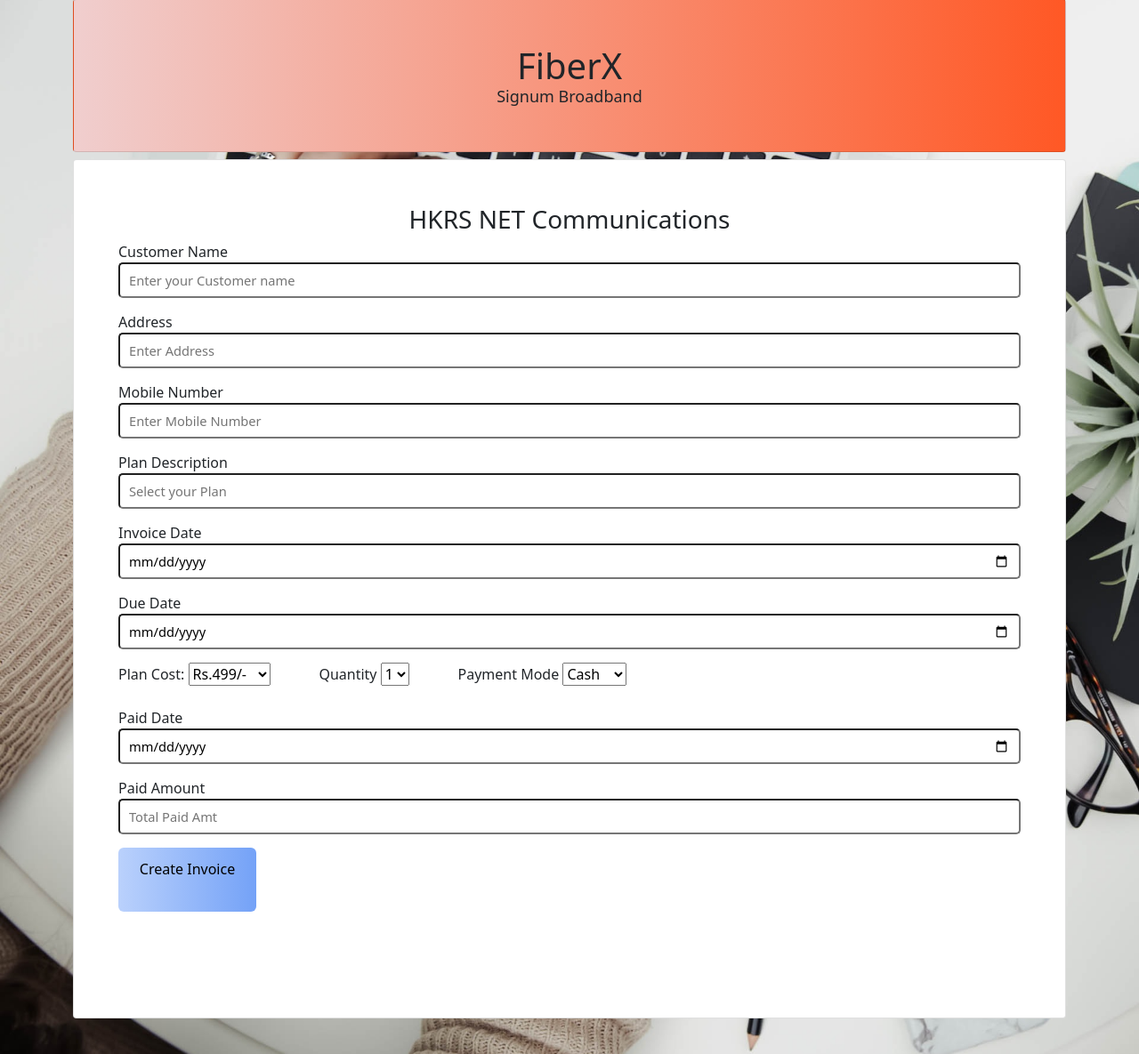
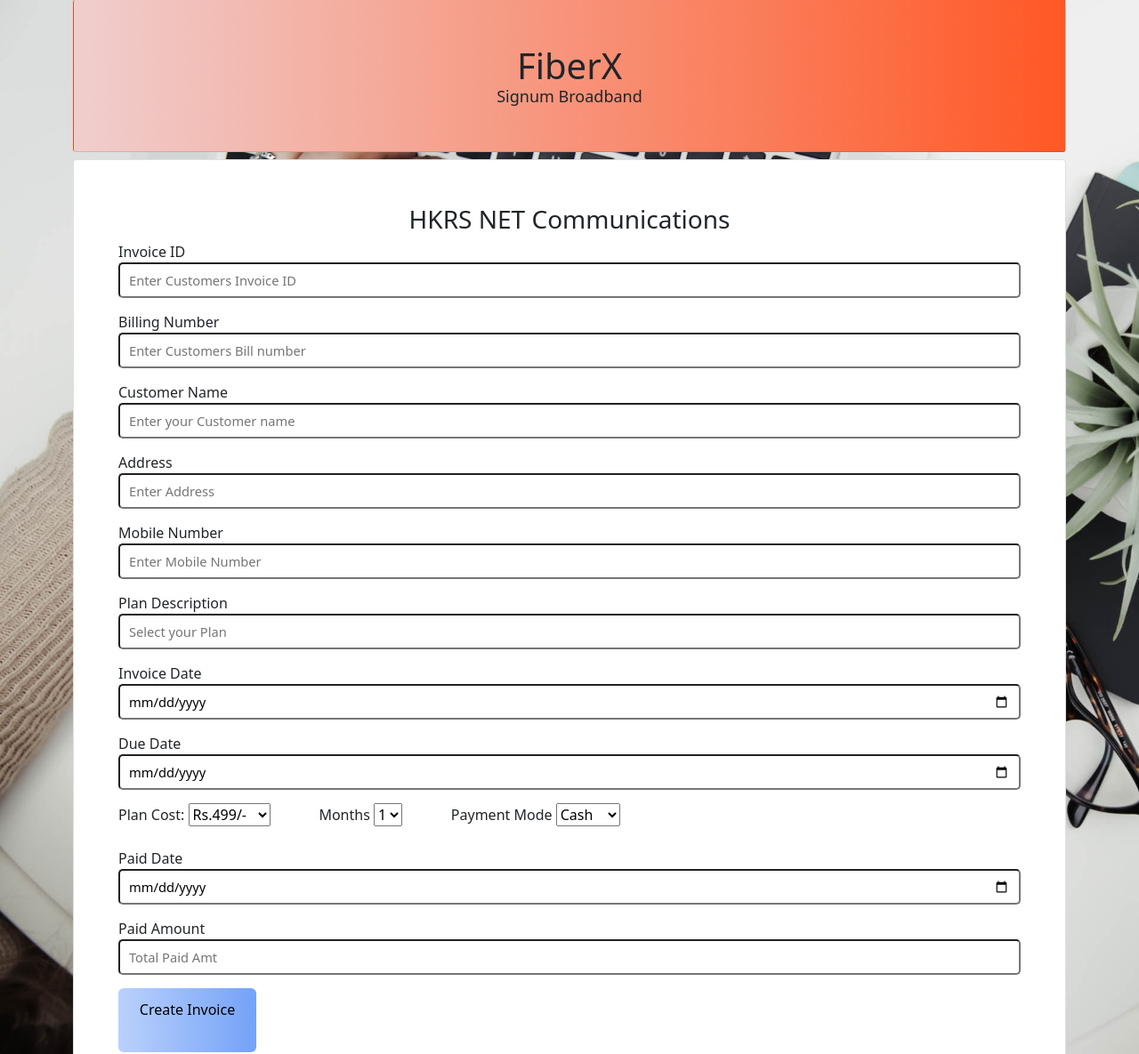
Before and after one commit to Kamal-prog-code/hkrs_invoice_gen, a Django app: template app/templates/app/index.html in a window 1280 px wide. Shown: the part 58-1243 px from the top of the page at 89% size. Run offline with Django 3.2, Linux system fonts and the light colour scheme; the template is opened without the code that fills it, so the values that code supplies are empty; some libraries are stand-ins or nearby versions.

Commit message:
Final edits

```diff
--- a/Static/js/xhr.js
+++ b/Static/js/xhr.js
@@ -32,6 +32,8 @@
         Paid_date : document.querySelector("#pda").value,
         Paid_amt : document.querySelector("#pa").value,
         Mobile_number : document.querySelector("#bm").value,
+        Invoice_id : "Invoice_" + num.toString(document.querySelector("#cid").value),
+        Bill_no : document.querySelector("#bn").value
     })
     .then(responseData => {
         console.log(responseData);
--- a/app/templates/app/index.html
+++ b/app/templates/app/index.html
@@ -97,6 +97,10 @@
 				<div class="card text-center">
 					<h3>HKRS NET Communications</h3>
 					<form name="Kform" class="text-start" method="GET">
+						<label>Invoice ID</label>
+						<input type="text" placeholder="Enter Customers Invoice ID" id="cid"><br>
+						<label>Billing Number</label>
+						<input type="text" placeholder="Enter Customers Bill number" id="bn"><br>
 						<label>Customer Name</label>
 						<input type="text" placeholder="Enter your Customer name" id="cn"><br>
 						<label>Address</label>
@@ -120,7 +124,7 @@
 							<option value="799">Rs.799/-</option>
 							<option value="1200">Rs.1200/-</option>
 						</select>
-						<label for="quantity" style="margin-left: 5%;">Quantity</label>
+						<label for="quantity" style="margin-left: 5%;">Months</label>
 						<select  id="q">
 							<option value="1">1</option>
 							<option value="2">2</option>
--- a/app/views.py
+++ b/app/views.py
@@ -54,7 +54,7 @@
 					f_obj.delete()
 					serializer.save(Invoice_id="inv_"+str(int(iid)+1),Bill_no=int(bn)+1,Ref_no="Ref_"+str(int(rn)+1),Total=int(data["Quantity"])*int(data["Plan_Cost"]))
 				else:
-					serializer.save(Invoice_id="inv_101",Bill_no=1,Ref_no="Ref_1",Total=int(data["Quantity"])*int(data["Plan_Cost"]))
+					serializer.save(Ref_no="Ref_"+str(uuid.uuid4())[:10],Total=int(data["Quantity"])*int(data["Plan_Cost"]))
 				return Response(data=serializer.data, status=status.HTTP_201_CREATED)
 		except Exception as e:
 			return Response({'message':str(e)},status=status.HTTP_500_INTERNAL_SERVER_ERROR)
```
